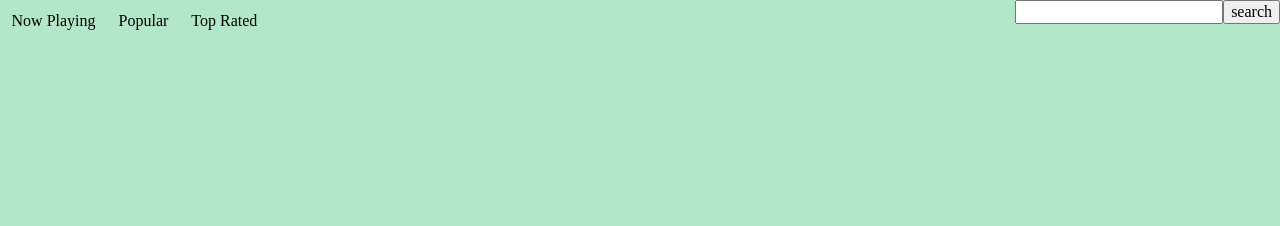
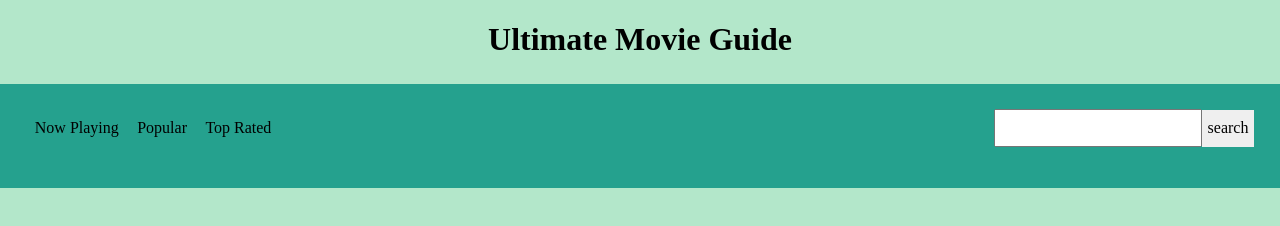
Before and after one commit to airum82/CCB-movie-guide, a React app: page / in a window 1280 px wide. Built offline with nearby package versions, Linux system fonts and the light colour scheme; no server answers.

Commit message:
Continue general styling

```diff
--- a/src/app/App.css
+++ b/src/app/App.css
@@ -9,3 +9,7 @@
 body {
   background-color: var(--color3);
 }
+
+.title {
+  text-align: center;
+}
--- a/src/app/App.js
+++ b/src/app/App.js
@@ -90,6 +90,7 @@ class App extends Component {
   render() {
     return (
       <div>
+        <h1 className="title">Ultimate Movie Guide</h1>
         <Header
           grabSearchTerms={this.grabSearchTerms}
           getNewCategory={this.getNewCategory}
--- a/src/header/Header.css
+++ b/src/header/Header.css
@@ -1,6 +1,8 @@
 .header {
   width: 100%;
   height: 13vh;
+  margin: 2% 0;
+  background-color: var(--color4);
 }
 
 .header * {
@@ -14,11 +16,26 @@
   margin: 2%;
 }
 
-.header div {
-  width: 45%;
+.header-nav *:hover {
+  color: white;
+}
+
+.header-nav {
+  width: 36%;
+  margin: 2%;
+
 }
 
 .header form {
   text-align: right;
   float: right;
+  margin: 2%;
 }
+
+.header form * {
+  height: 36%;
+}
+
+.header form button {
+  border: none;
+}
--- a/src/movie/Movie.css
+++ b/src/movie/Movie.css
@@ -17,3 +17,8 @@
   height: 7vh;
   line-height: 3;
 }
+
+.movie:hover {
+  color: white;
+  cursor: pointer;
+}
--- a/src/movies-container/movie-container.css
+++ b/src/movies-container/movie-container.css
@@ -1,7 +1,7 @@
 .movie-container {
   display: grid;
   grid-template-columns: 22% 22% 22% 22%;
-  margin: 0 auto;
+  margin: 4% auto;
   justify-content: center;
   justify-items: center;
   grid-gap: 15px 10px;
```
